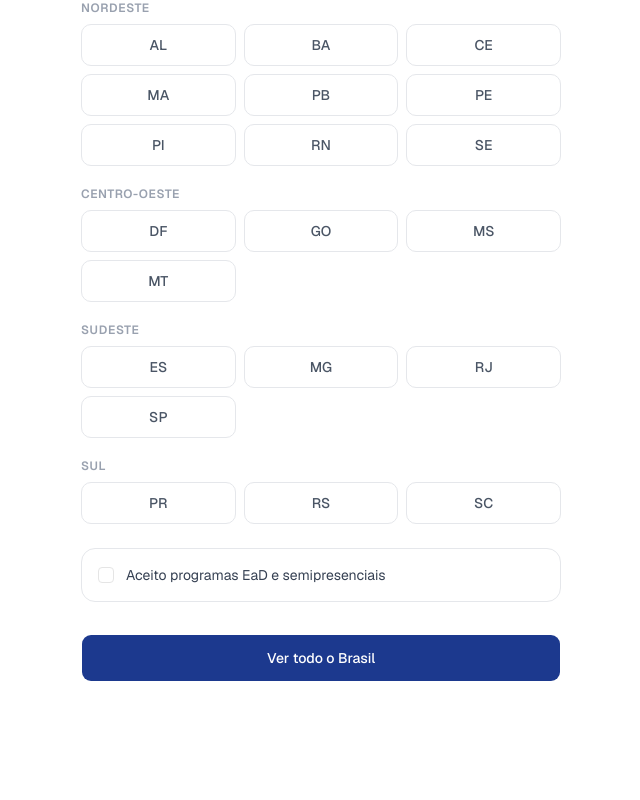
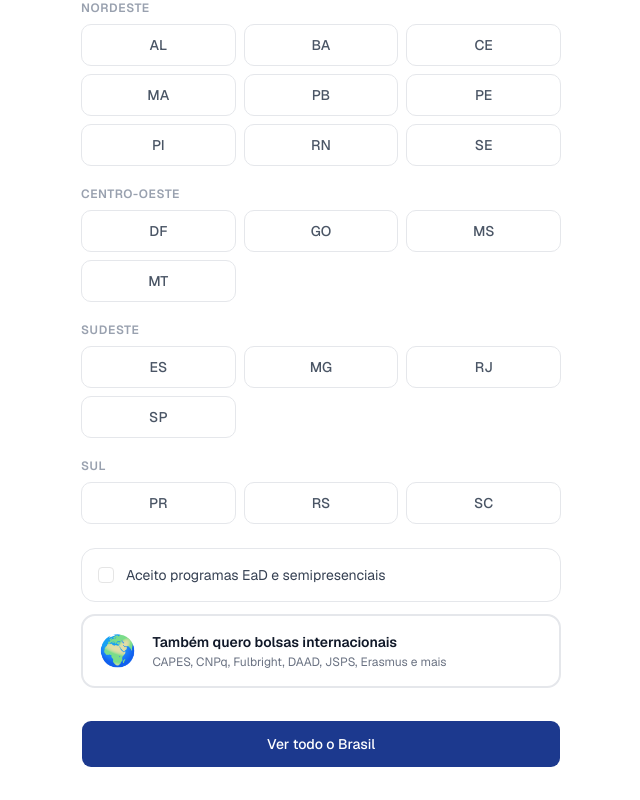
Before and after one commit to lorycantelli12/posgrad-tracker, a Next.js app: page /onboarding/estados in a window 1280 px wide. Shown: the part 350-1150 px from the top of the page, without its empty margins (319-959 px from the left). Before the commit the page ends 1064 px from the top, so only its background shows below. Built offline with nearby package versions, Linux system fonts and the light colour scheme; no server answers.

Commit message:
fix: move opção internacional para página de estados [Story 2.3]

```diff
--- a/app/onboarding/estados/page.tsx
+++ b/app/onboarding/estados/page.tsx
@@ -42,6 +42,7 @@ export default function EstadosPage() {
   const router = useRouter();
   const [selecionados, setSelecionados] = useState<UF[]>([]);
   const [aceitaEad, setAceitaEad] = useState(false);
+  const [aceitaInternacional, setAceitaInternacional] = useState(false);
 
   function toggleEstado(uf: UF) {
     setSelecionados((prev) =>
@@ -52,6 +53,7 @@ export default function EstadosPage() {
   function handleContinuar() {
     sessionStorage.setItem("posgrad_estados", JSON.stringify(selecionados));
     sessionStorage.setItem("posgrad_ead", JSON.stringify(aceitaEad));
+    sessionStorage.setItem("posgrad_internacional", JSON.stringify(aceitaInternacional));
     router.push("/onboarding/nivel");
   }
 
@@ -97,8 +99,9 @@ export default function EstadosPage() {
           ))}
         </div>
 
-        {/* EaD checkbox */}
-        <div className="mt-6 p-4 rounded-xl border border-gray-200 flex items-center gap-3">
+        {/* Opções de modalidade/localização */}
+        <div className="mt-6 space-y-3">
+          <div className="p-4 rounded-xl border border-gray-200 flex items-center gap-3">
             <Checkbox
               id="ead"
               checked={aceitaEad}
@@ -107,6 +110,27 @@ export default function EstadosPage() {
             <label htmlFor="ead" className="text-sm text-gray-700 cursor-pointer">
               Aceito programas EaD e semipresenciais
             </label>
+          </div>
+
+          <button
+            onClick={() => setAceitaInternacional(!aceitaInternacional)}
+            className={`w-full flex items-center gap-4 p-4 rounded-xl border-2 text-left transition-all ${
+              aceitaInternacional
+                ? "border-blue-900 bg-blue-50"
+                : "border-gray-200 hover:border-gray-300"
+            }`}
+          >
+            <span className="text-3xl">🌍</span>
+            <div className="flex-1">
+              <p className={`font-semibold text-sm ${aceitaInternacional ? "text-blue-900" : "text-gray-900"}`}>
+                Também quero bolsas internacionais
+              </p>
+              <p className="text-xs text-gray-500 mt-0.5">
+                CAPES, CNPq, Fulbright, DAAD, JSPS, Erasmus e mais
+              </p>
+            </div>
+            {aceitaInternacional && <span className="text-blue-900">✓</span>}
+          </button>
         </div>
 
         <div className="mt-8 space-y-3">
--- a/app/onboarding/nivel/page.tsx
+++ b/app/onboarding/nivel/page.tsx
@@ -36,8 +36,6 @@ const NIVEIS: { value: Nivel; label: string; desc: string; emoji: string }[] = [
 export default function NivelPage() {
   const router = useRouter();
   const [selecionados, setSelecionados] = useState<Nivel[]>([]);
-  const [aceita_internacional, setAceitaInternacional] = useState<boolean>(false);
-
   function toggleNivel(nivel: Nivel) {
     setSelecionados((prev) =>
       prev.includes(nivel) ? prev.filter((n) => n !== nivel) : [...prev, nivel]
@@ -46,7 +44,6 @@ export default function NivelPage() {
 
   function handleContinuar() {
     sessionStorage.setItem("posgrad_niveis", JSON.stringify(selecionados));
-    sessionStorage.setItem("posgrad_internacional", JSON.stringify(aceita_internacional));
     router.push("/onboarding/resultado");
   }
 
@@ -96,27 +93,6 @@ export default function NivelPage() {
           })}
         </div>
 
-        {/* Internacional */}
-        <button
-          onClick={() => setAceitaInternacional(!aceita_internacional)}
-          className={`w-full mt-3 flex items-center gap-4 p-4 rounded-xl border-2 text-left transition-all ${
-            aceita_internacional
-              ? "border-blue-900 bg-blue-50"
-              : "border-gray-200 hover:border-gray-300"
-          }`}
-        >
-          <span className="text-3xl">🌍</span>
-          <div className="flex-1">
-            <p className={`font-semibold ${aceita_internacional ? "text-blue-900" : "text-gray-900"}`}>
-              Bolsas Internacionais
-            </p>
-            <p className="text-sm text-gray-500 mt-0.5">
-              CAPES, CNPq, Fulbright, DAAD, JSPS, Erasmus e mais
-            </p>
-          </div>
-          {aceita_internacional && <span className="text-blue-900">✓</span>}
-        </button>
-
         <div className="mt-8">
           <Button
             onClick={handleContinuar}
```
Lines whose indentation alone changed are shown as unchanged.
